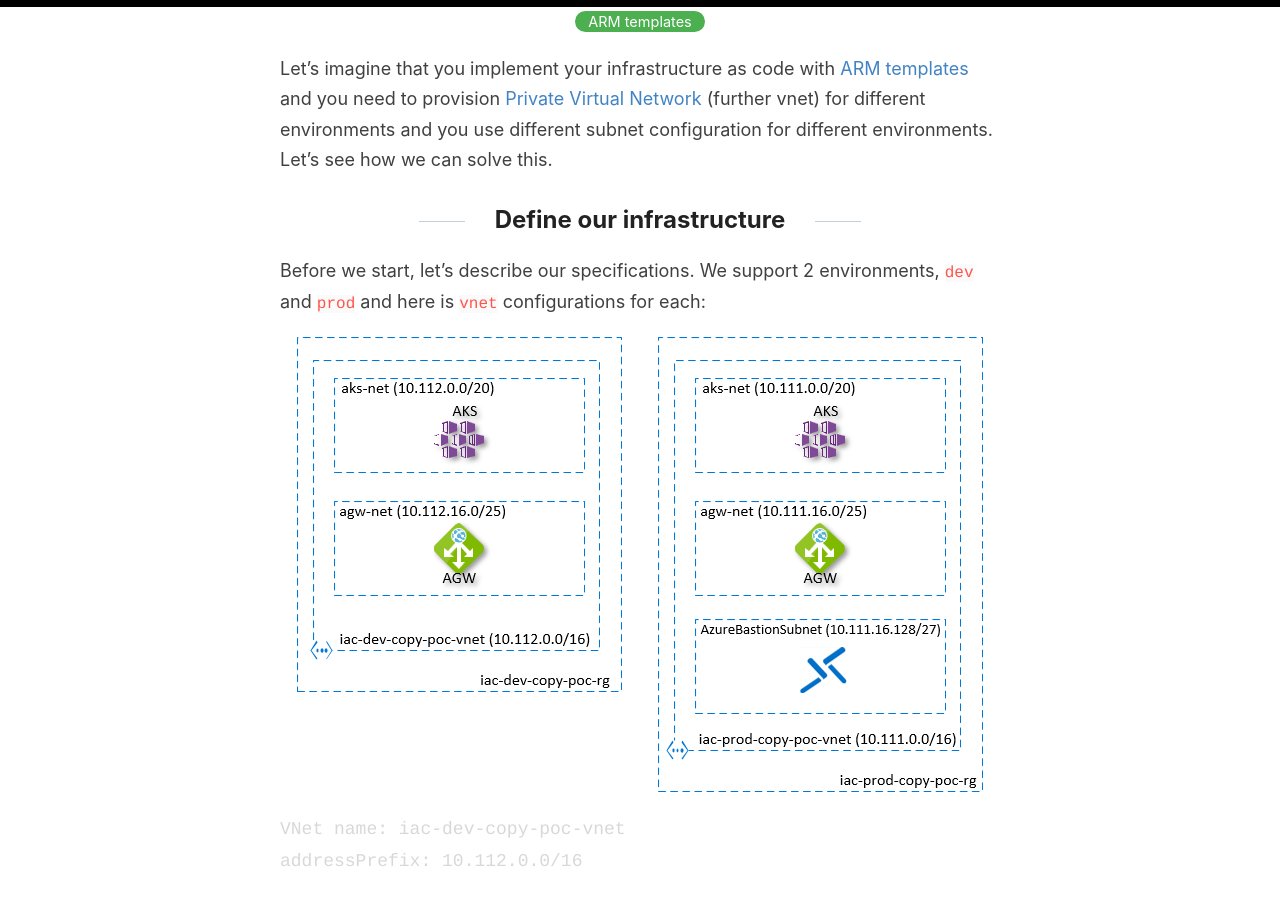
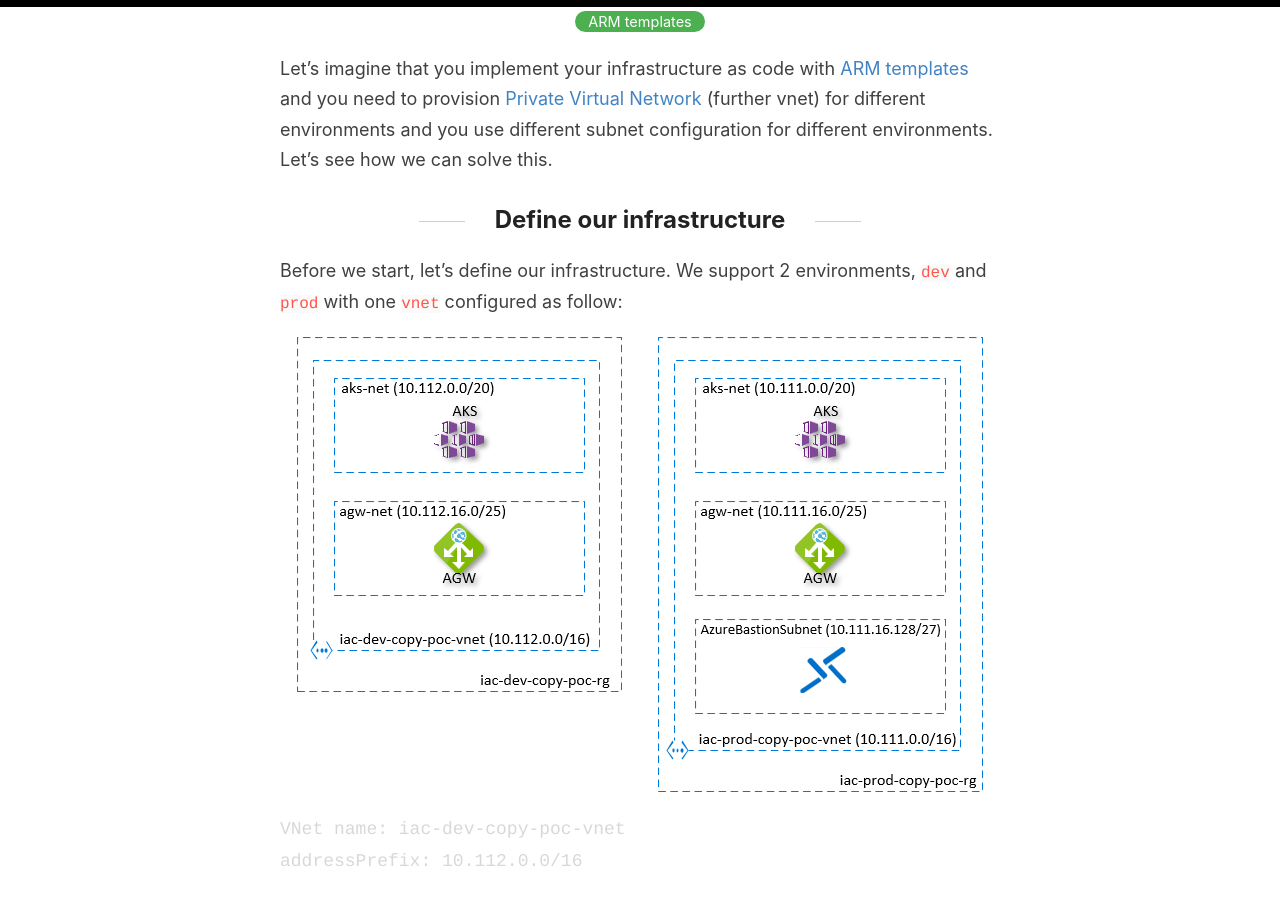
Before and after one commit to evgenyb/evgenyb.github.io, a Jekyll site: the page built from _posts/2020-05-05-use-copy-function-to-simplify-arm-templates.md, in a window 1280 px wide and 900 px high, scrolled down 307 px. Built offline with Jekyll 4.4.1, drawn with Linux system fonts in a browser that asks for light colours.

Commit message:
Improve context quality

```diff
--- a/_posts/2020-05-05-use-copy-function-to-simplify-arm-templates.md
+++ b/_posts/2020-05-05-use-copy-function-to-simplify-arm-templates.md
@@ -9,7 +9,7 @@
 
 ## Define our infrastructure
 
-Before we start, let's describe our specifications. We support 2 environments, `dev` and `prod` and here is `vnet` configurations for each:
+Before we start, let's define our infrastructure. We support 2 environments, `dev` and `prod` with one `vnet` configured as follow:
 
 ![infra](/images/2020-05-05-infra.png)
 
```
